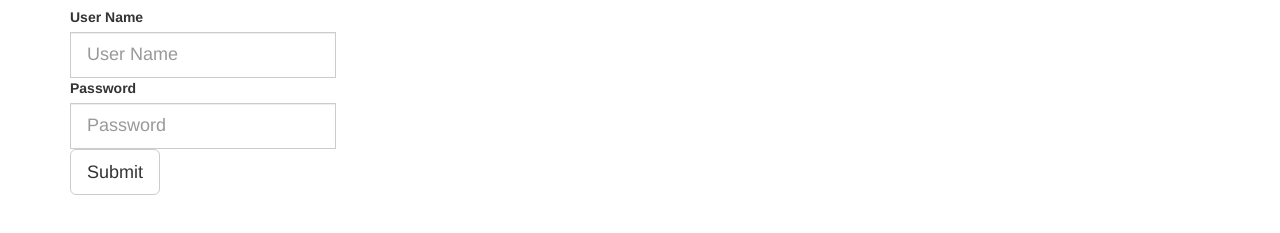
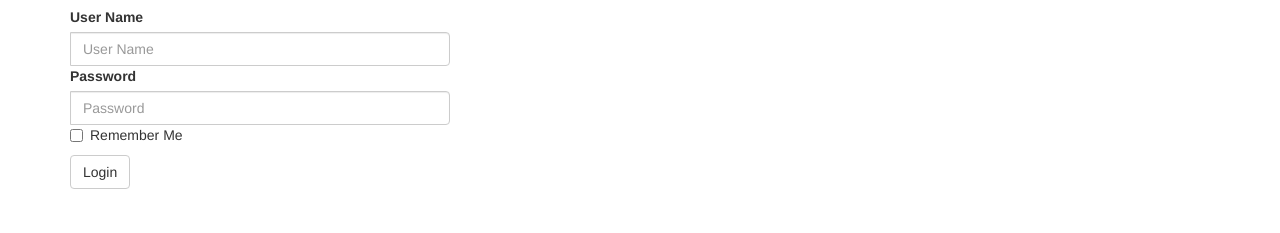
Before and after one commit to 2FACloud/Client, a website: page index.html in a window 1280 px wide. Shown: the part 135-368 px from the top of the page. Drawn offline with Linux system fonts and the light colour scheme.

Commit message:
Cleaned up the Login code, removed the login.html page since we could just use homepage as it.

```diff
--- a/index.html
+++ b/index.html
@@ -10,6 +10,7 @@
 
     <script type="text/javascript" src="/templates/js/jquery.min.js"></script>
     <script type="text/javascript" src="/templates/js/bootstrap.min.js"></script>
+    <script type="text/javascript" src="/templates/js/md5.min.js"></script>
     <script type="text/javascript" src="/login.js"></script>
 
     <script type="text/javascript" src="/templates/js/load.js"></script>
@@ -21,24 +22,28 @@
 <body>
 <div id="navbar"></div>
 <div id="pageContent">
-    <!-- sample url for form post TODO: Change-->
     <div class="container">
-        <form class="inputForm" id="inputForm" method="post" action="https://2FACloud.com/authenticate/verify.js">
-            <h1>Login</h1>
-            <div class="input-group input-group-lg">
+        <h1>Login</h1>
+        <div class="col-md-4 input-group input-group-lg">
+            <div class="form-group">
+                <label for="usernameField">User Name</label>
+                <input type="text" class="form-control" id="usernameField" placeholder="User Name">
+            </div>
 
-                <label>User Name</label>
-                <br/>
-                <input type="text" class="form-control" id="username" placeholder="User Name">
-                <br/> <label>Password</label>
-                <br/>
-                <input type="password" class="form-control" id="password" placeholder="Password">
-                <br/><br/>
-                <input type="submit" class="btn btn-default btn-lg submit" id="submit" value="Submit">
+            <div class="form-group">
+                <label for="passwordField">Password</label>
+                <input type="password" class="form-control" id="passwordField" placeholder="Password">
             </div>
-        </form>
 
+            <div class="checkbox">
+                <label><input type="checkbox">Remember Me</label>
+            </div>
+            <div class="form-group">
+                <button type="submit" class="btn btn-default" id="submit" onclick="callLogin()"> Login</button>
+            </div>
+        </div>
     </div>
+</div>
 </div>
 </body>
 
--- a/login.js
+++ b/login.js
@@ -1,12 +1,26 @@
-function formToJSON(user, pw)
-{
-	var json=
-	{user:user,pw:md5(pw)};
-	console.log(json);
+function formToJSON(user, pw) {
+    var json = {
+        user: user,
+        pw: md5(pw)
+    };
+    console.log(json);
 }
-function doThis()
-{
-	var user=$(".usernameField")[0].value;
-	var pw=$(".pwField")[0].value;
-	formToJSON(user,pw);
+function doThis() {
+    var user = $(".usernameField")[0].value;
+    var pw = $(".pwField")[0].value;
+    formToJSON(user, pw);
 }
+function callLogin() {
+    var username = $("#usernameField").val();
+    var password = $("#passwordField").val();
+    var hashedPassword = md5(password);
+    var userIP = '127.0.0.1'; // TODO get the IP using NodeJS
+
+    var jsonObj = {
+        username: username,
+        password: hashedPassword,
+        userIP: userIP
+    };
+
+    console.log(JSON.stringify(jsonObj, null, 2));
+}
```
Also changed, not shown: FormToJSON.js (deleted, +0 -20 lines), login.html (deleted, +0 -29 lines).
